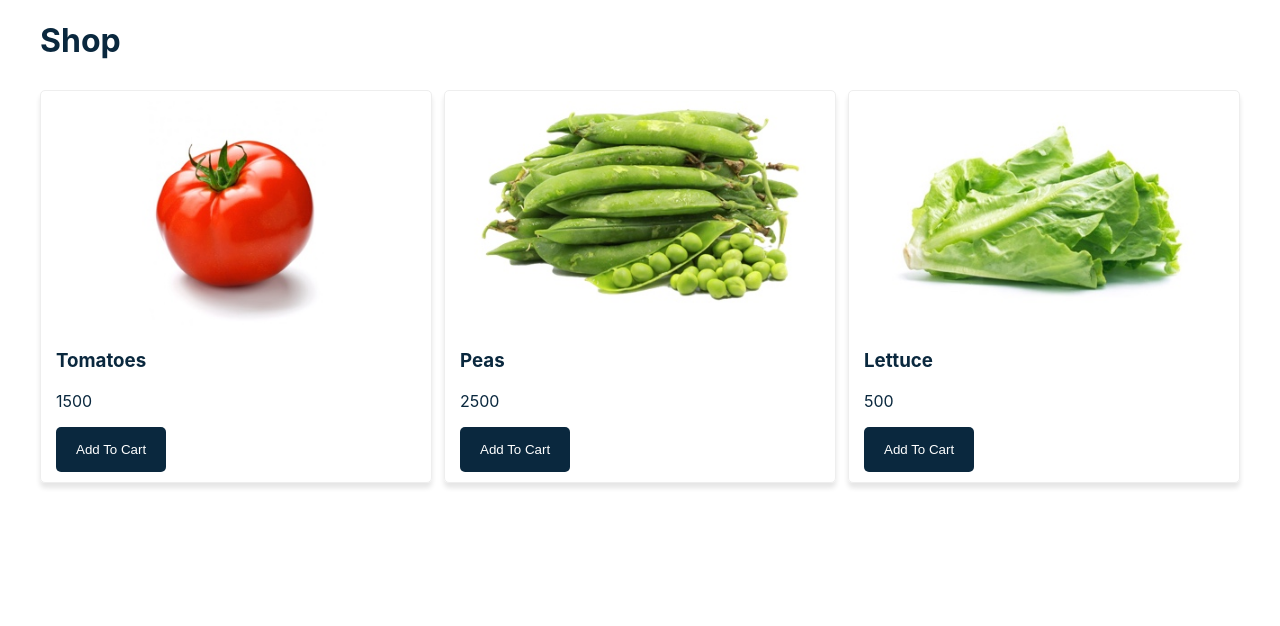
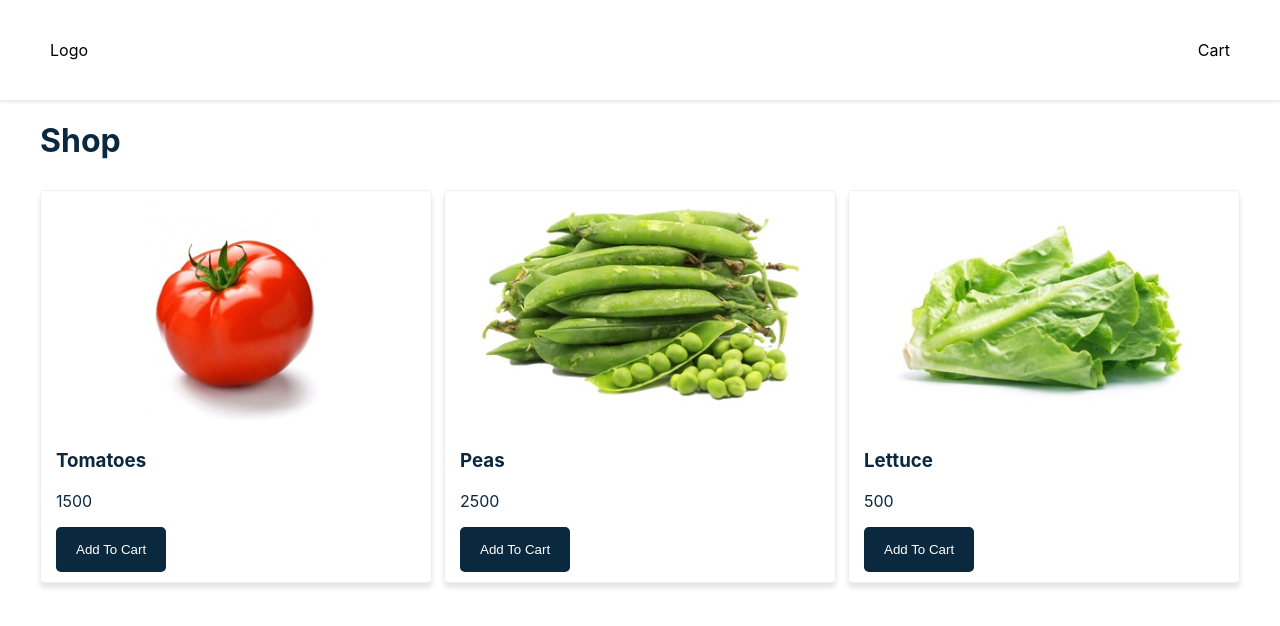
Before and after one commit to LuFabb/Shopping-Cart, a React (Create React App) app: page / in a window 1280 px wide. Shown: the top 626 px of the page. Built offline with nearby package versions, Linux system fonts and the light colour scheme.

Commit message:
nav component

```diff
--- a/src/App.js
+++ b/src/App.js
@@ -2,6 +2,7 @@
 import Products from './components/Products'
 import Layout from './components/Layout'
 import Title from './components/Title'
+import Navbar from './components/Navbar'
 
 class App extends Component {
   state = {
@@ -14,6 +15,7 @@
   render() {
     return(
       <div>
+        <Navbar />
         <Layout>
           <Title />
           <Products
--- /dev/null
+++ b/src/components/Navbar.js
@@ -0,0 +1,27 @@
+import { Component } from "react";
+
+const styles = {
+  navbar: {
+    display: 'flex',
+    flexDirection: 'row',
+    alignItems: 'center',
+    height: '100px',
+    justifyContent: 'space-between',
+    position: 'relative',
+    padding: '0 50px',
+    boxShadow: '0 2px 3px rgb(0, 0, 0, 0.1)'
+  }
+}
+
+class Navbar extends Component {
+  render() {
+    return(
+      <nav style={styles.navbar}>
+        <p>Logo</p>
+        <p>Cart</p>
+      </nav>
+    )
+  }
+}
+
+export default Navbar
```
